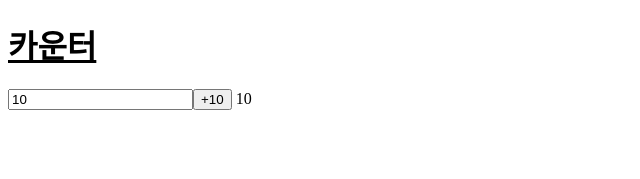
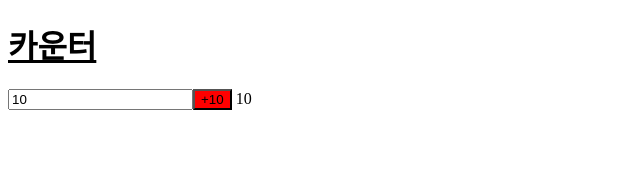
Before and after one commit to egoingsb/lg-20250918-2, a React (Vite) app: page / in a window 1280 px wide. Shown: the top 179 px of the page, without its empty margins (0-640 px from the left). Built offline with nearby package versions, Linux system fonts and the light colour scheme.

Commit message:
import를 이용해서 불러온다. class prop은 className을 사용한다.

```diff
--- a/src/App.css
+++ b/src/App.css
@@ -0,0 +1,3 @@
+.red-btn {
+    background-color: red;
+}
--- a/src/App.tsx
+++ b/src/App.tsx
@@ -16,7 +16,10 @@ function Counter({ title, initValue }: CounterProps) {
         <>
             <h1 style={design}>{title}</h1>
             <input type="number" value={step} onChange={changeHandler} />
-            <button onClick={up}>+{step}</button> {countValue}
+            <button className="red-btn" onClick={up}>
+                +{step}
+            </button>{" "}
+            {countValue}
         </>
     );
 }
```
